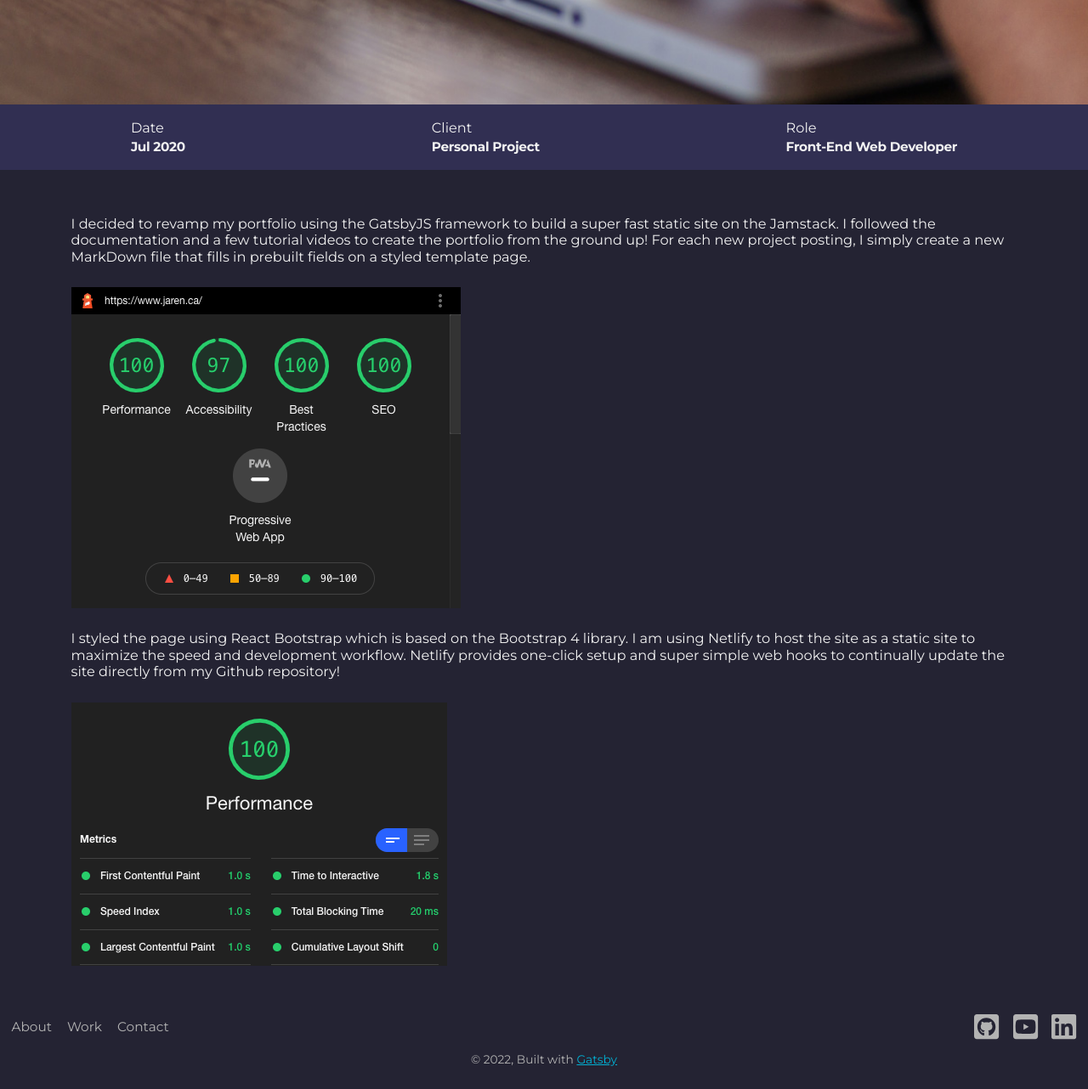
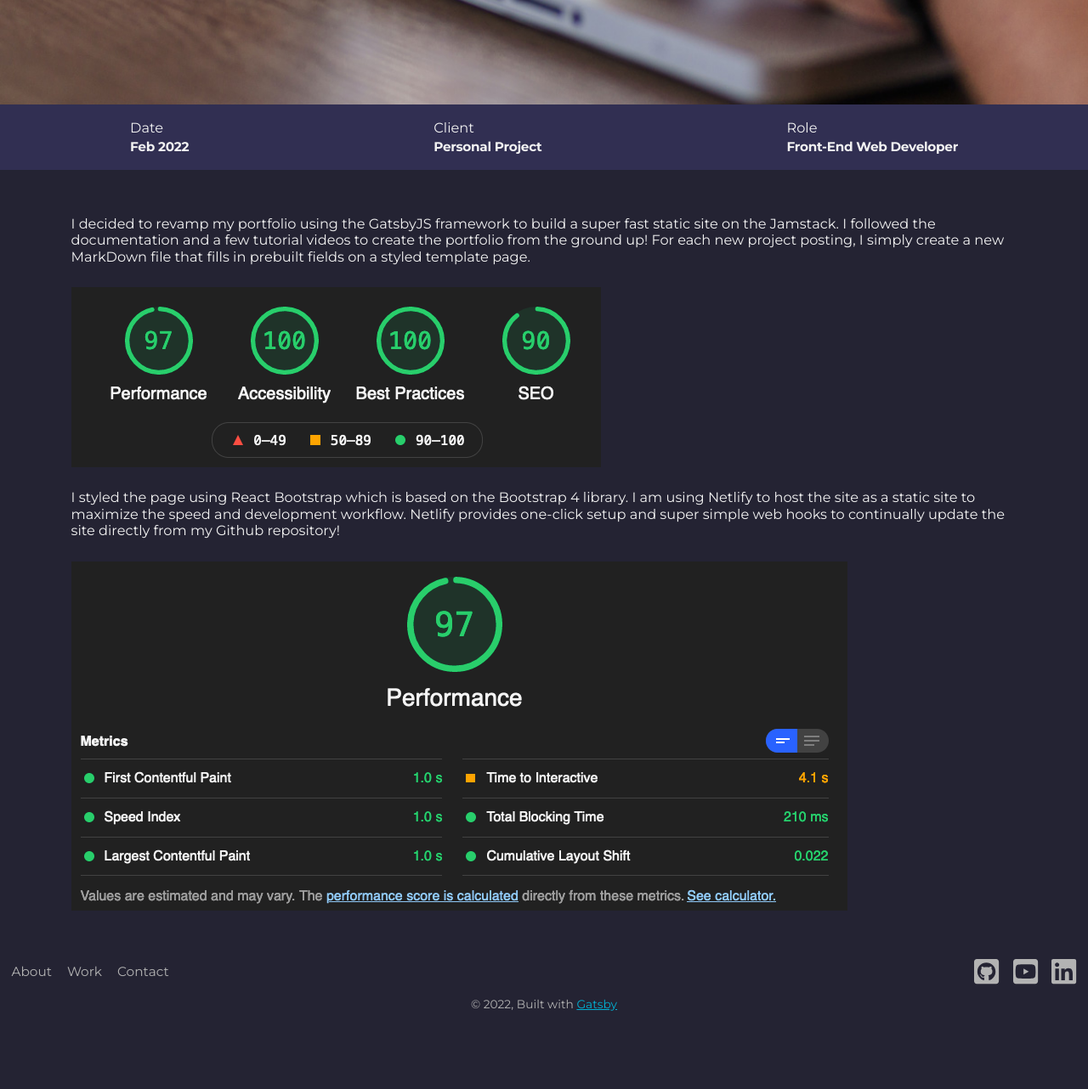
Before and after one commit to jarenmcdonald1/portfolio-starter, a Gatsby site: page /work/portfolio-website/ in a window 1280 px wide. Shown: the part 377-1659 px from the top of the page at 85% size. After the commit the page ends 1594 px from the top, so only its background shows below. Built offline with nearby package versions, Linux system fonts and the light colour scheme; Gatsby itself is replaced by a stand-in of ours.

Commit message:
updated portfolio site images

```diff
--- a/content/projects/portfolio-website/index.md
+++ b/content/projects/portfolio-website/index.md
@@ -1,18 +1,18 @@
 ---
 title: 'GatsbyJS Portfolio Website'
 subtitle: 'Showcasing my lastest and greatest projects with GatsbyJS and React!'
-date: 2020-07
+date: 2022-02
 author: 'Jaren McDonald'
 client: 'Personal Project'
 thumbimg: './computer-typing.jpg'
 role: 'front-end web developer'
-tags: ["GatsbyJS", "Netlify Hosting", "Bootstrap"]
+tags: ["GatsbyJS", "ReactJS", "Bootstrap"]
 ---
 
 I decided to revamp my portfolio using the GatsbyJS framework to build a super fast static site on the Jamstack. I followed the documentation and a few tutorial videos to create the portfolio from the ground up! For each new project posting, I simply create a new MarkDown file that fills in prebuilt fields on a styled template page.
 
-![My Google Lighthouse score](./overall-score.png)
+![My Google Lighthouse score](./overall-score1.png)
 
 I styled the page using React Bootstrap which is based on the Bootstrap 4 library. I am using Netlify to host the site as a static site to maximize the speed and development workflow. Netlify provides one-click setup and super simple web hooks to continually update the site directly from my Github repository!
 
-![My Google Lighthouse speed score](./performance-score.png)
+![My Google Lighthouse speed score](./performance-score1.png)
```
Also changed, not shown: content/projects/portfolio-website/overall-score1.png (added), content/projects/portfolio-website/performance-score1.png (added).
